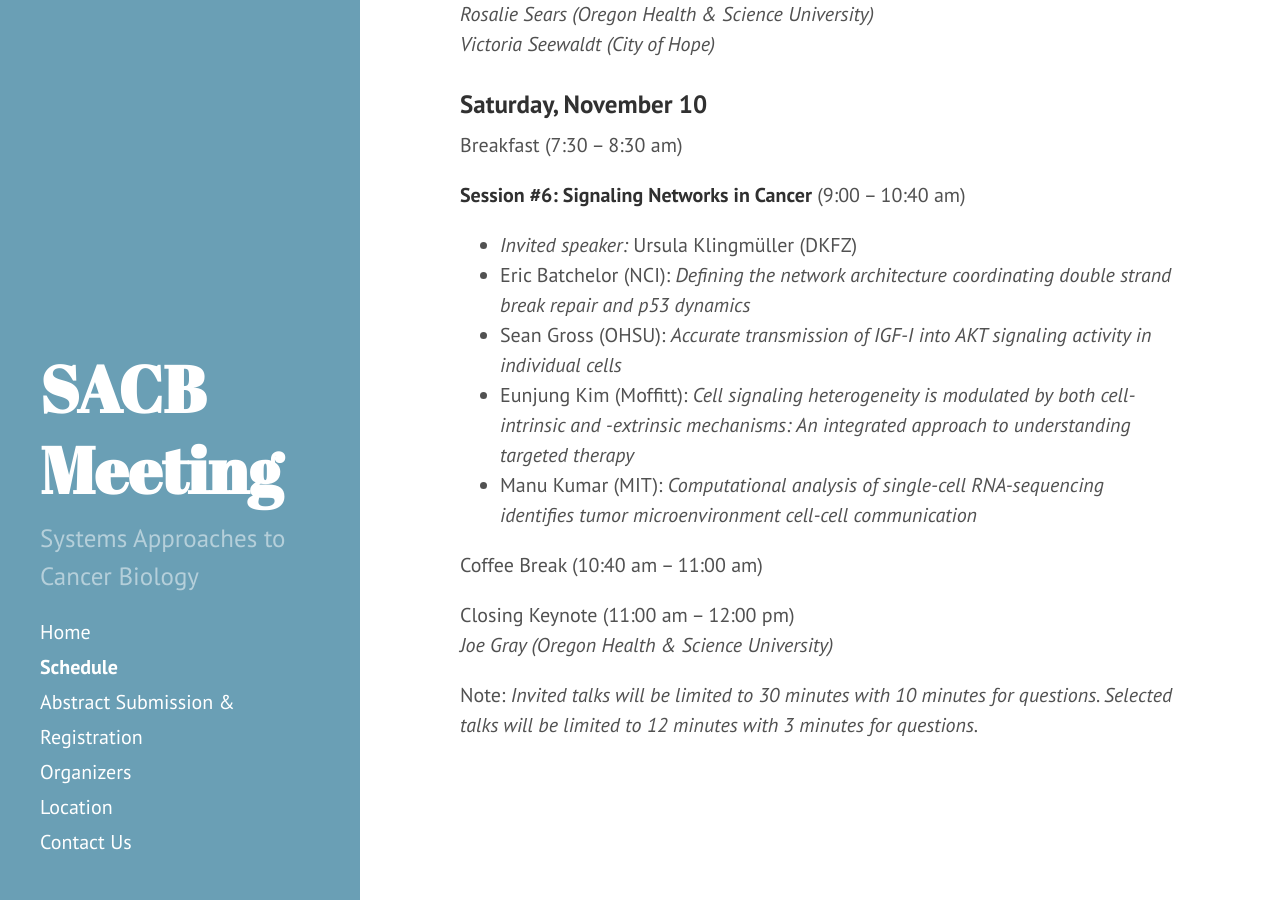
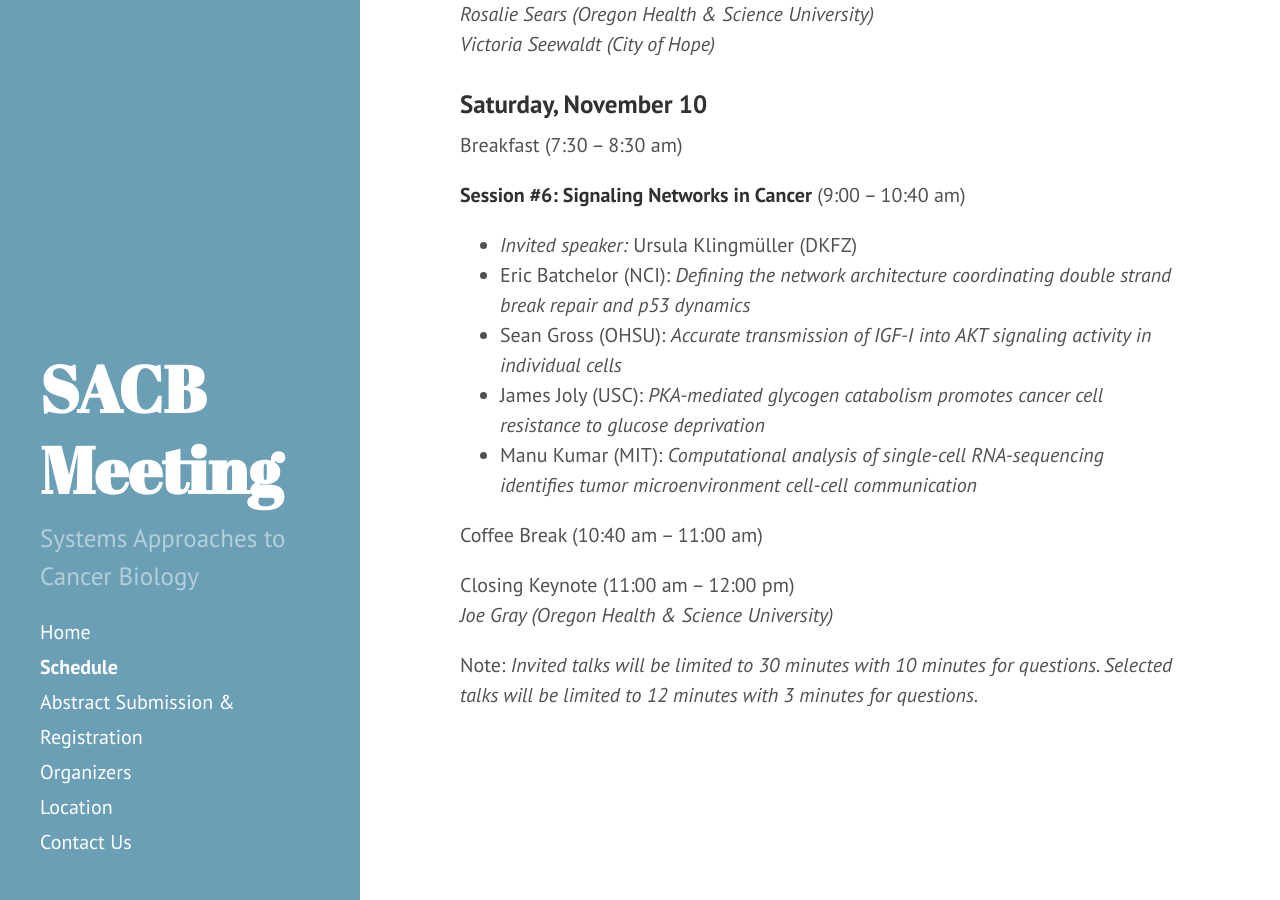
Before and after one commit to AECCSB/sacb-meeting, a Jekyll site: the page built from schedule.md, in a window 1280 px wide and 900 px high, scrolled down 3395 px. Built offline with Jekyll 4.4.1, drawn with Linux system fonts in a browser that asks for light colours.

Commit message:
Update schedule.md

```diff
--- a/schedule.md
+++ b/schedule.md
@@ -108,7 +108,7 @@ Breakfast (7:30 – 8:30 am)
 - *Invited speaker:* Ursula Klingmüller (DKFZ)
 - Eric Batchelor (NCI): *Defining the network architecture coordinating double strand break repair and p53 dynamics*
 - Sean Gross (OHSU): *Accurate transmission of IGF-I into AKT signaling activity in individual cells*
-- Eunjung Kim (Moffitt): *Cell signaling heterogeneity is modulated by both cell-intrinsic and -extrinsic mechanisms: An integrated approach to understanding targeted therapy*
+- James Joly (USC): *PKA-mediated glycogen catabolism promotes cancer cell resistance to glucose deprivation*
 - Manu Kumar (MIT): *Computational analysis of single-cell RNA-sequencing identifies tumor microenvironment cell-cell communication*
 
 Coffee Break (10:40 am – 11:00 am)
```
